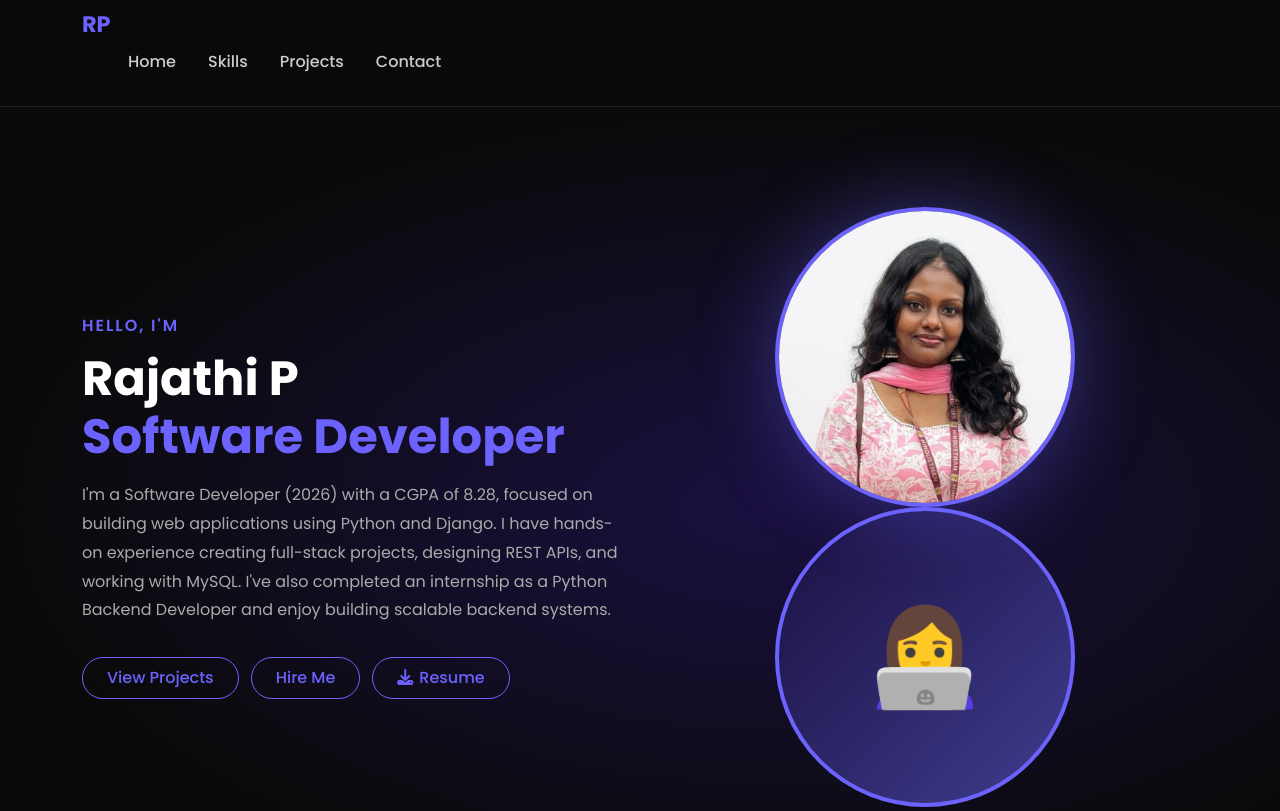
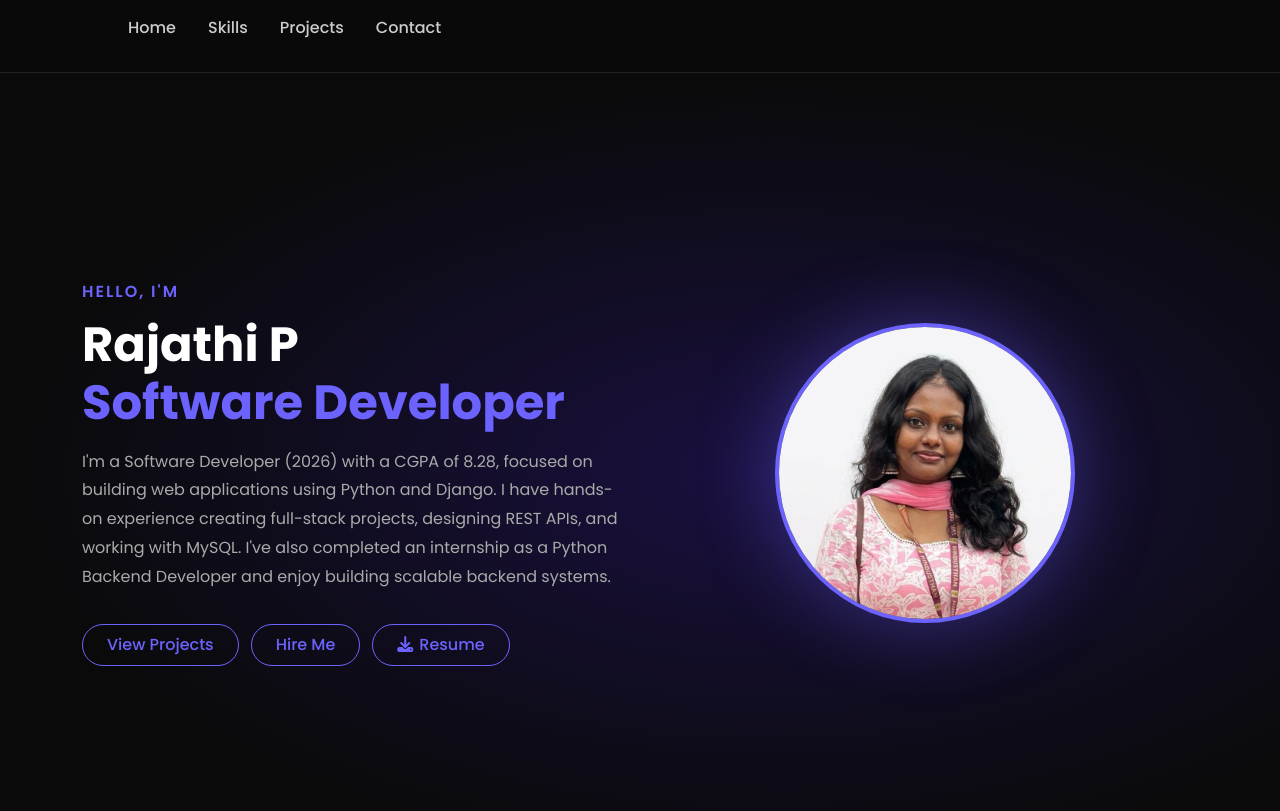
Before and after one commit to rajathi472-sys/my-portfolio, a plain HTML site: page index.html in a window 1280 px wide. Shown: the top 811 px of the page. Drawn offline with nearby package versions, Linux system fonts and the light colour scheme.

Commit message:
fix hero image

```diff
--- a/index.html
+++ b/index.html
@@ -102,7 +102,7 @@
 <nav class="navbar">
     <div class="container">
         <div class="navbar-inner">
-            <a class="navbar-brand" href="#home">RP</a>
+
             <button class="navbar-toggler" onclick="toggleNav()" aria-label="Toggle menu">☰</button>
             <ul class="nav-menu" id="navMenu">
                 <li><a class="nav-link" href="#home" onclick="closeNav()">Home</a></li>
@@ -142,7 +142,7 @@
                 <img src="assets/profile.jpg" alt="Rajathi P" class="hero-img">
                 <!-- Replace src with your actual photo path e.g. assets/profile.jpg -->
                 <!-- If you have the image, use: <img src="assets/profile.jpg" alt="Rajathi P" class="hero-img"> -->
-                <div class="hero-img-placeholder mx-auto">👩‍💻</div>
+                </div>
             </div>
         </div>
     </div>
```
